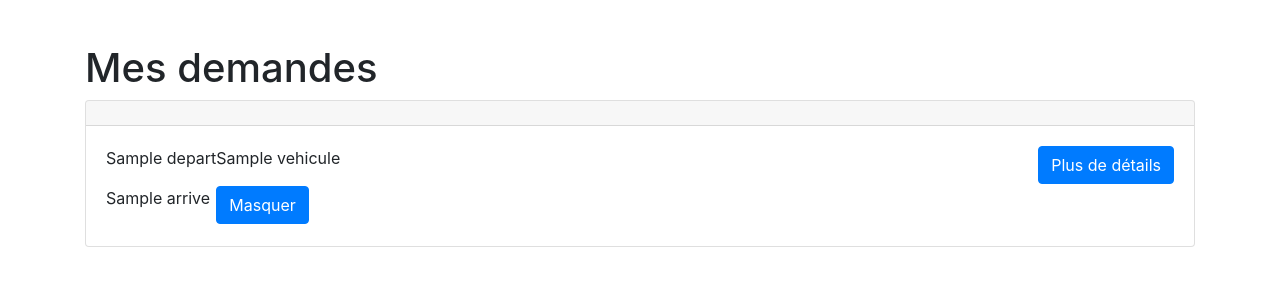
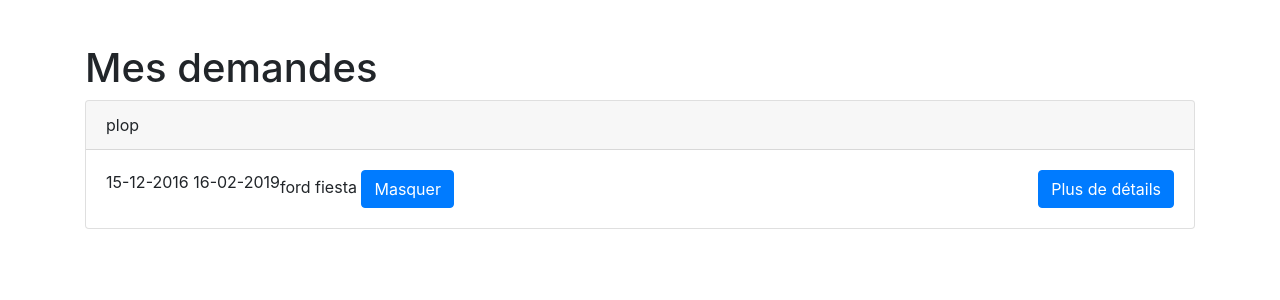
Before and after one commit to abesnardN/justdrive, a Symfony app: template src/AppBundle/Resources/views/mesDemandes.html.twig in a window 1280 px wide. Shown: the part 56-356 px from the top of the page. Run offline with Twig, Linux system fonts and the light colour scheme; the template is opened without the code that fills it: most values are stand-ins (such as "Sample title", 1, 10 or a date in 2020); some libraries are stand-ins or nearby versions.

Commit message:
page mes demandes pour redirection

```diff
--- a/src/AppBundle/Controller/DemandeController.php
+++ b/src/AppBundle/Controller/DemandeController.php
@@ -18,8 +18,8 @@ class DemandeController extends AbstractController
       $demandes = $this->getDoctrine()
           ->getRepository(Trajet::class)
           ->findAll();
- dump($demandes);
- die();
+ // dump($demandes);
+ // die();
         return $this->render('@App\mesDemandes.html.twig', [
             'demandes' => $demandes,
         ]);
--- a/src/AppBundle/Entity/Trajet.php
+++ b/src/AppBundle/Entity/Trajet.php
@@ -30,8 +30,8 @@ class Trajet
 
     /**
      * @var int|null
-     *
-     * @ORM\Column(name="adresseDepart", type="integer", nullable=true)
+     * @ORM\ManyToOne(targetEntity="AppBundle\Entity\Adresse", cascade="persist")
+     * @ORM\JoinColumn(name="adresseDepart", referencedColumnName="idAdresse")
      */
     private $adressedepart;
 
--- a/src/AppBundle/Resources/views/mesDemandes.html.twig
+++ b/src/AppBundle/Resources/views/mesDemandes.html.twig
@@ -12,19 +12,19 @@
 
 <div class="card">
   <div class="card-header">
-    {{ dump(uneDemande.datedepart)}}
+plop
   </div>
   <div class="card-body">
     <div class="float-left">
-      <p>{{uneDemande.depart}}</p>
-      <p>{{uneDemande.arrive}}</p>
+      15-12-2016
+      16-02-2019
     </div>
     <div class="float-right">
     <button class="btn btn-primary"onclick="affiche()">Plus de détails</button>
 
     </div>
     <div class="hidden">
-    <p>{{uneDemande.vehicule}}</p>
+    ford fiesta
     <button class="btn btn-primary" onclick="masque()">Masquer</button>
 
     </div>
```
